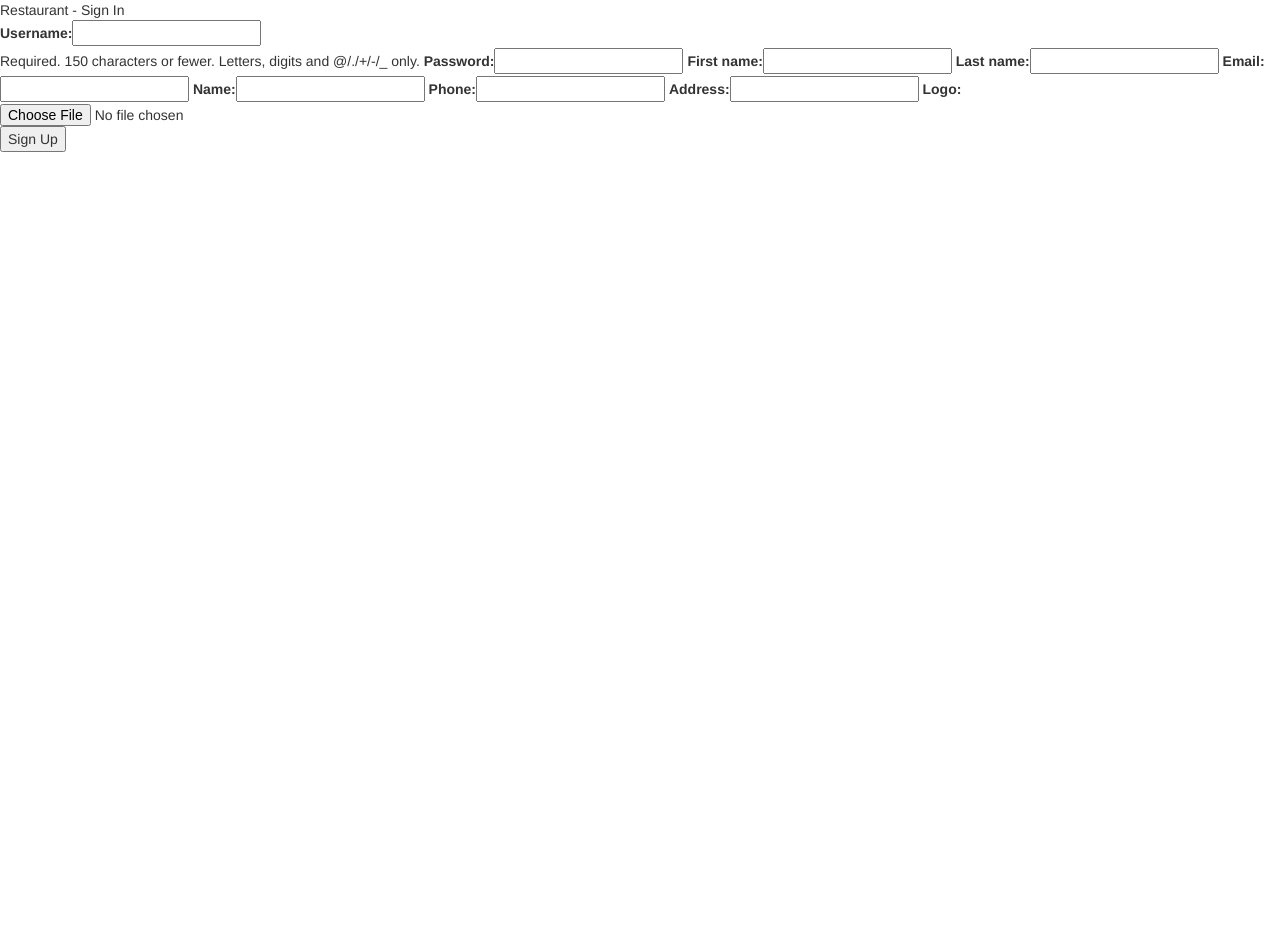
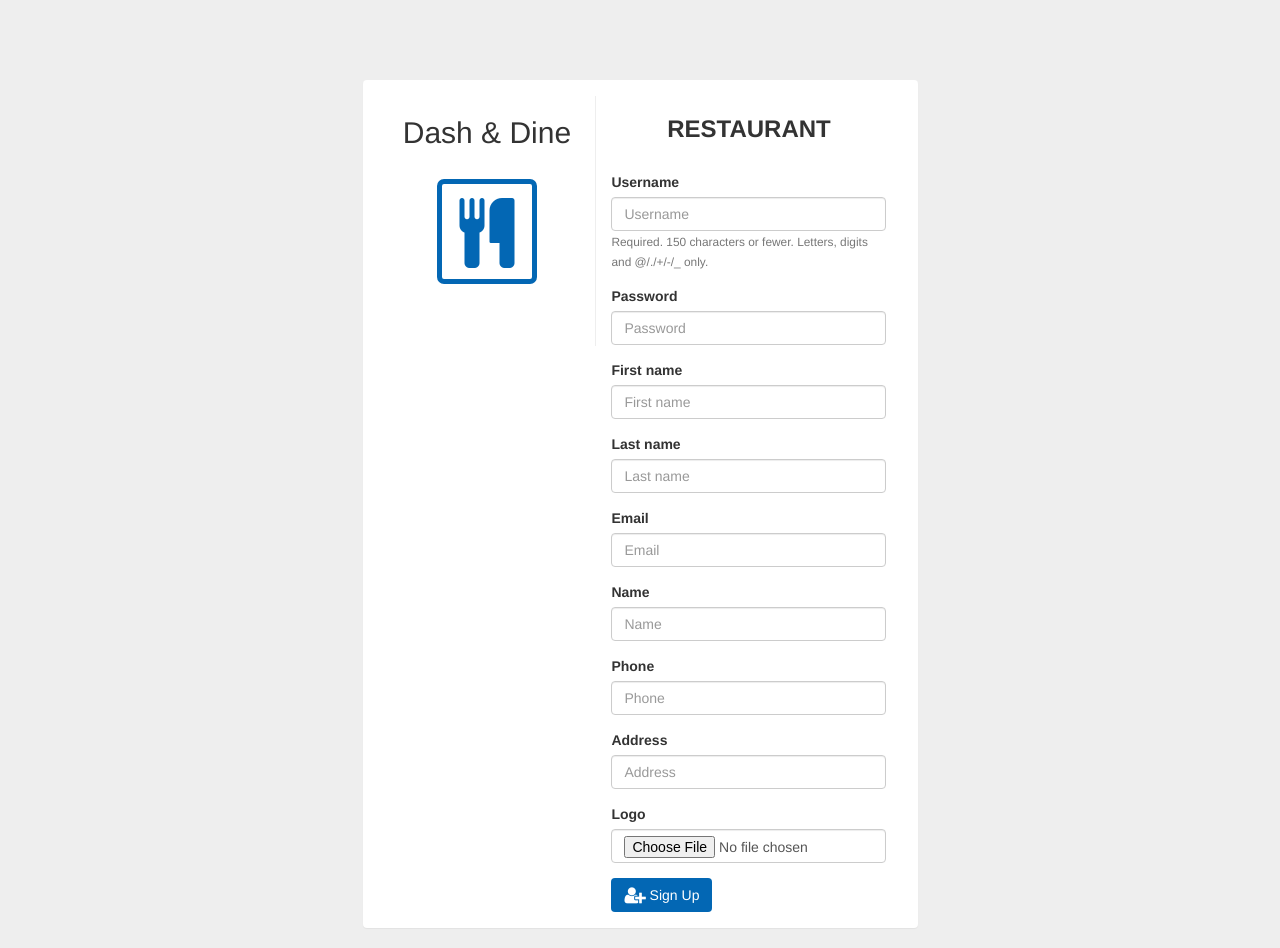
Before and after one commit to matthew-gordon/dash-and-dine, a Django app: page /restaurant/sign-up/ in a window 1280 px wide. Before the commit the page ends 152 px from the top, so only its background shows below. Run offline with Django 3.2, Linux system fonts and the light colour scheme; some libraries are stand-ins or nearby versions.

Commit message:
Add django-bootstrap, update forms

```diff
--- a/dashAndDine/settings.py
+++ b/dashAndDine/settings.py
@@ -41,6 +41,7 @@ INSTALLED_APPS = [
     'oauth2_provider',
     'social_django',
     'rest_framework_social_oauth2',
+    'bootstrap3'
 ]
 
 MIDDLEWARE = [
--- a/dashanddineapp/static/css/styles.css
+++ b/dashanddineapp/static/css/styles.css
@@ -0,0 +1,25 @@
+.bg-gray{
+  background: #eee;
+}
+
+.btn-blue {
+  color: #fff;
+  background: #0367B4;
+}
+
+.btn-blue:hover,
+.btn-focus:focus {
+  color: #fff;
+  background: #098BEF;
+}
+
+.border {
+  height: 250px;
+  border-right: 1px solid #eee;
+}
+
+.icon {
+  font-size: 5em;
+  color: #0367B4;
+  border-color: #0367B4;
+}
--- a/dashanddineapp/templates/base.html
+++ b/dashanddineapp/templates/base.html
@@ -9,7 +9,11 @@
     <link rel="stylesheet" href="{% static 'css/bootstrap.min.css' %}">
 
     <!-- Custom CSS -->
-    <link rel="stylesheet" href="{% static 'css/bootstrap.min.css' %}">
+    <link rel="stylesheet" href="{% static 'css/styles.css' %}">
+
+
+    <!-- jQuery (necessary for Bootstrap's JavaScript plugins) -->
+    <script src="https://ajax.googleapis.com/ajax/libs/jquery/1.12.4/jquery.min.js"></script>
 
     <!-- Bootstrap JS -->
     <script src="{% static 'js/bootstrap.min.js' %}"></script>
--- a/dashanddineapp/templates/base_signup.html
+++ b/dashanddineapp/templates/base_signup.html
@@ -5,19 +5,49 @@
     <meta charset="utf-8">
     <title>{% block title %}{% endblock %}</title>
 
+    <!-- Font awesome -->
+    <link href="https://maxcdn.bootstrapcdn.com/font-awesome/4.7.0/css/font-awesome.min.css" rel="stylesheet" integrity="sha384-wvfXpqpZZVQGK6TAh5PVlGOfQNHSoD2xbE+QkPxCAFlNEevoEH3Sl0sibVcOQVnN" crossorigin="anonymous">
+
     <!-- Bootstrap CSS -->
     <link rel="stylesheet" href="{% static 'css/bootstrap.min.css' %}">
 
     <!-- Custom CSS -->
-    <link rel="stylesheet" href="{% static 'css/bootstrap.min.css' %}">
+    <link rel="stylesheet" href="{% static 'css/styles.css' %}">
+
+    <!-- jQuery (necessary for Bootstrap's JavaScript plugins) -->
+    <script src="https://ajax.googleapis.com/ajax/libs/jquery/1.12.4/jquery.min.js"></script>
 
     <!-- Bootstrap JS -->
     <script src="{% static 'js/bootstrap.min.js' %}"></script>
   </head>
 
-  <body>
+  <body class="bg-gray">
+    <br>
+    <br>
+    <br>
+    <br>
+    <div class="container">
+      <div class="row">
+        <div class="col-sm-12 col-md-6 col-md-offset-3">
 
-    {% block heading %}{% endblock %}
-    {% block content %}{%  endblock %}
+          <div class="panel panel-body valign">
+            <div class="col-md-5 border text-center">
+              <h2>Dash &amp; Dine</h2>
+              <br>
+              <span class="fa fa-cutlery fa-5x fa-border icon"></span>
+            </div>
+            <div class="col-md-7">
+              <h3 class="text-center text-uppercase">
+                <b>{% block heading %}{% endblock %}</b>
+              </h3>
+              <br>
+              {% block content %}{%  endblock %}
+            </div>
+          </div>
+
+        </div>
+      </div>
+    </div>
+
   </body>
 </html>
--- a/dashanddineapp/templates/restaurant/sign_up.html
+++ b/dashanddineapp/templates/restaurant/sign_up.html
@@ -1,13 +1,14 @@
 {% extends 'base_signup.html' %}
+{% load bootstrap3 %}
 
 {% block title %}Login{% endblock %}
-{% block heading %}Restaurant - Sign In{% endblock %}
+{% block heading %}Restaurant{% endblock %}
 
 {% block content %}
   <form method="POST" enctype="multipart/form-data">
     {% csrf_token %}
-    {{ user_form }}
-    {{ restaurant_form }}
-    <button type="submit" name="sign_up">Sign Up</button>
+    {% bootstrap_form user_form %}
+    {% bootstrap_form restaurant_form %}
+    <button type="submit" name="sign_up" class="btn btn-blue"><i class="fa fa-user-plus fa-lg"></i> Sign Up</button>
   </form>
 {% endblock %}
--- a/requirements.txt
+++ b/requirements.txt
@@ -1,6 +1,7 @@
 defusedxml==0.5.0
 dj-database-url==0.4.2
 Django==1.10.5
+django-bootstrap3==8.2.1
 django-braces==1.11.0
 django-oauth-toolkit==0.11.0
 django-rest-framework-social-oauth2==1.0.5
```
Also changed, not shown: dashanddineapp/templates/restaurant/sign_in.html (+6 -3 lines).
